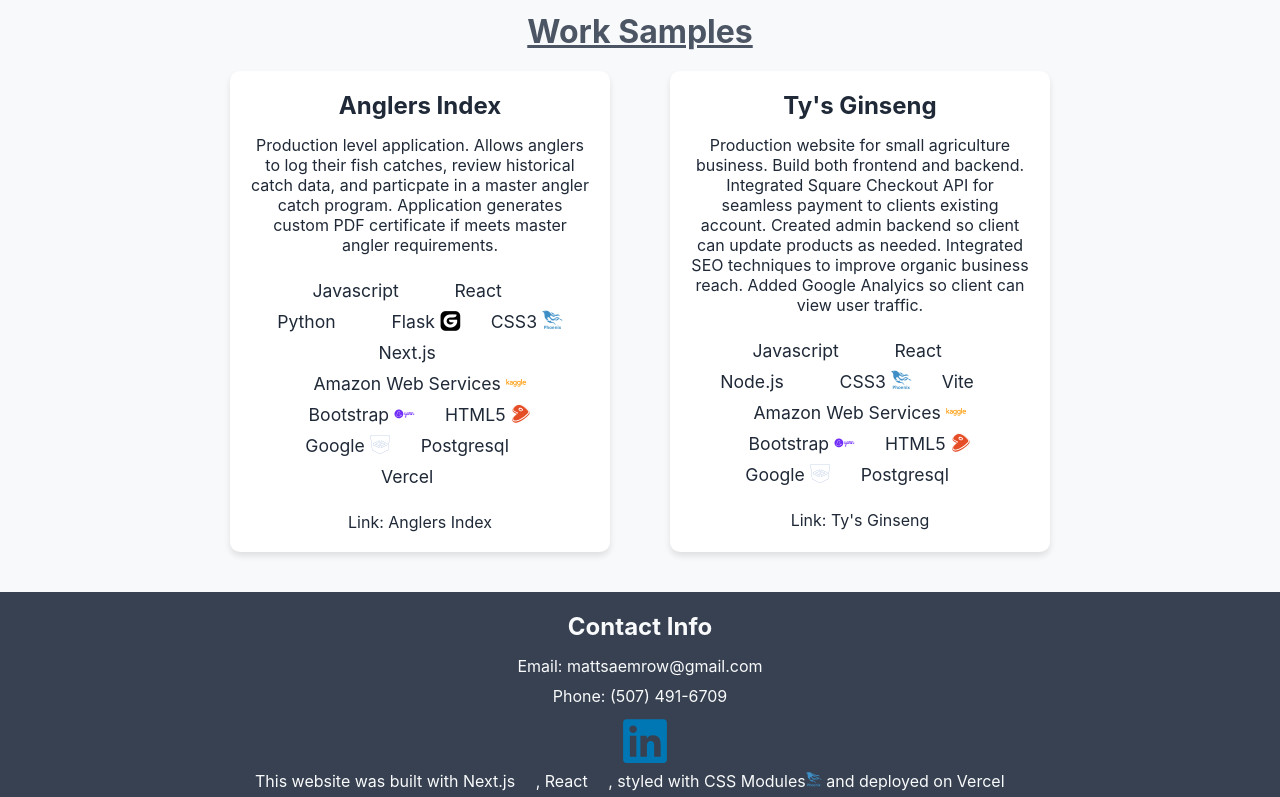
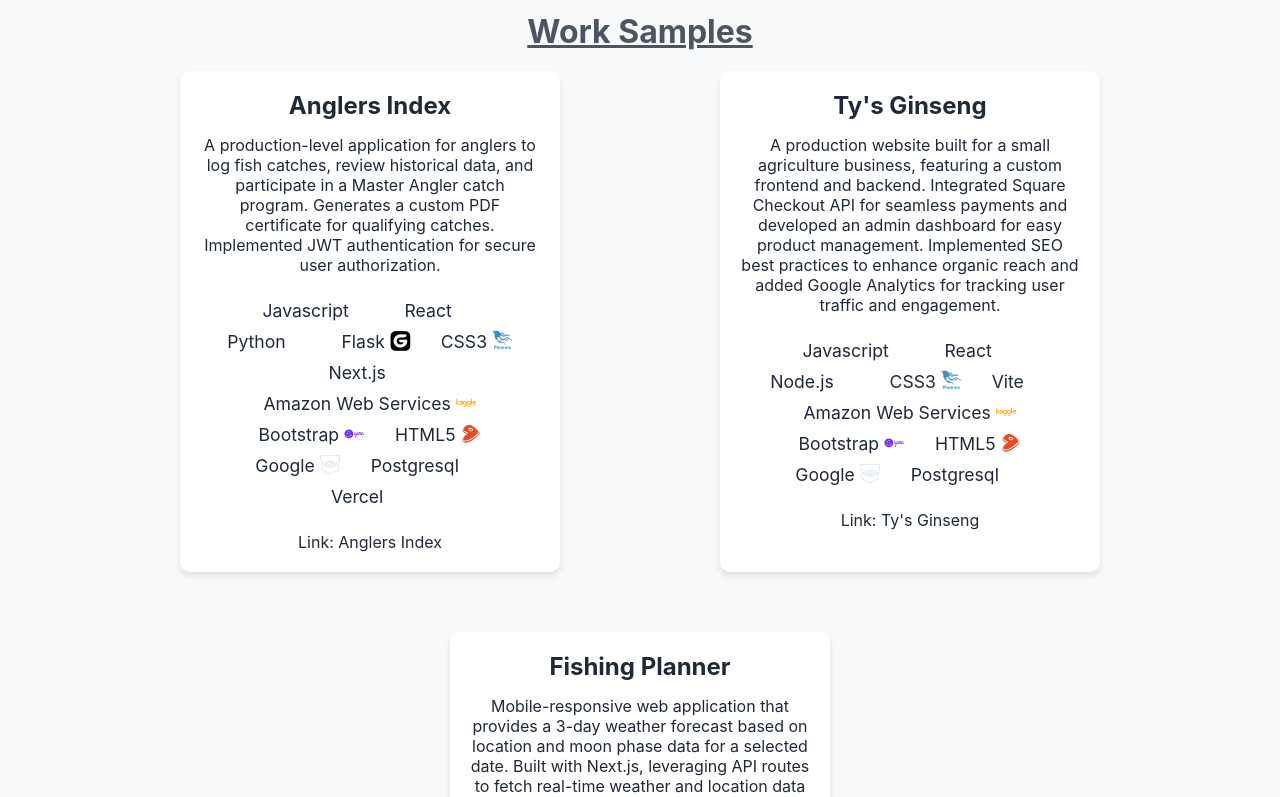
Before and after one commit to msaemrow/mattsaemrow, a Next.js app: page /samples in a window 1280 px wide. Shown: the part 420-1217 px from the top of the page. Built offline with nearby package versions, Linux system fonts and the light colour scheme.

Commit message:
added new web app to personal projects

```diff
--- a/src/app/samples/page.js
+++ b/src/app/samples/page.js
@@ -10,7 +10,7 @@
         <ProjectCard
           key="Project 1"
           title="Anglers Index"
-          description="Production level application. Allows anglers to log their fish catches, review historical catch data, and particpate in a master angler catch program. Application generates custom PDF certificate if meets master angler requirements."
+          description="A production-level application for anglers to log fish catches, review historical data, and participate in a Master Angler catch program. Generates a custom PDF certificate for qualifying catches. Implemented JWT authentication for secure user authorization."
           techStack={[
             "Javascript",
             "React",
@@ -30,7 +30,7 @@
         <ProjectCard
           key="Project 2"
           title="Ty's Ginseng"
-          description="Production website for small agriculture business. Build both frontend and backend. Integrated Square Checkout API for seamless payment to clients existing account. Created admin backend so client can update products as needed. Integrated SEO techniques to improve organic business reach. Added Google Analyics so client can view user traffic."
+          description="A production website built for a small agriculture business, featuring a custom frontend and backend. Integrated Square Checkout API for seamless payments and developed an admin dashboard for easy product management. Implemented SEO best practices to enhance organic reach and added Google Analytics for tracking user traffic and engagement."
           techStack={[
             "Javascript",
             "React",
@@ -45,6 +45,20 @@
           ]}
           link="https://www.tysginseng.com"
         />
+        <ProjectCard
+          key="Project 3"
+          title="Fishing Planner"
+          description="Mobile-responsive web application that provides a 3-day weather forecast based on location and moon phase data for a selected date. Built with Next.js, leveraging API routes to fetch real-time weather and location data from the OpenWeather API. Optimized for seamless usability across small, medium, and large screens."
+          techStack={[
+            "Typescript",
+            "React",
+            "HTML5",
+            "CSS3",
+            "Next.js",
+            "Vercel",
+          ]}
+          link="https://fishing-planner.vercel.app/"
+        />
       </div>
     </div>
   );
```
